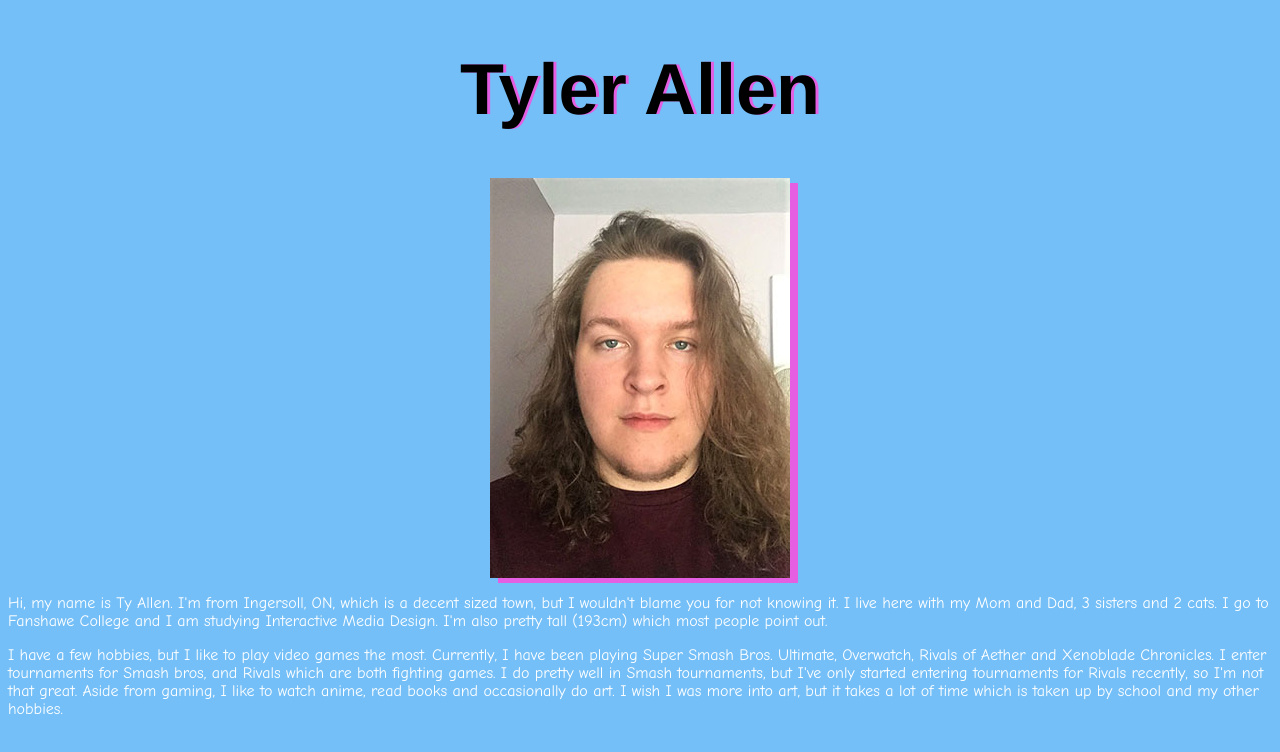
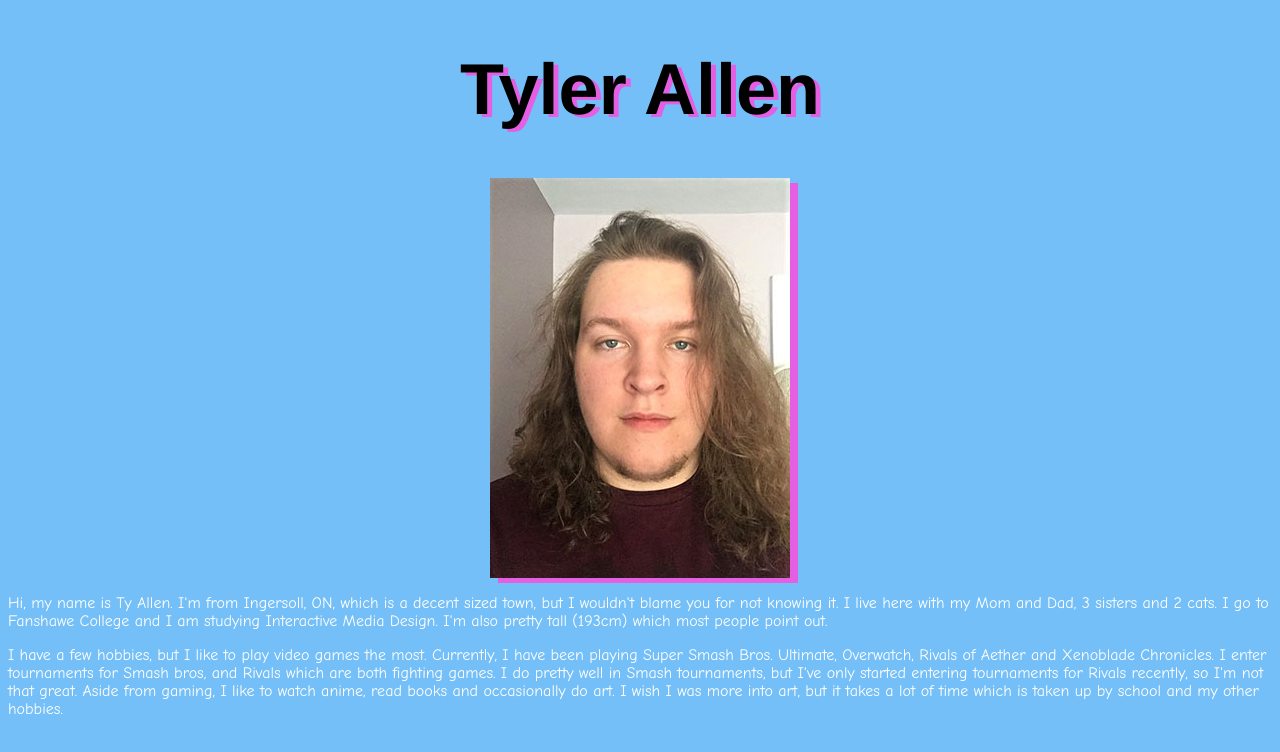
Before and after one commit to mehta-asim/1054-Makeup-Assignment, a plain HTML site: page ty.html in a window 1280 px wide. Drawn offline with Linux system fonts and the light colour scheme.

Commit message:
updating css on header

```diff
--- a/css/ty.css
+++ b/css/ty.css
@@ -15,7 +15,7 @@ h1
 {
 	font-family: Helvetica, serif;
 	font-size: 72px;
-	text-shadow: 3px 0px #e45fe2;
+	text-shadow: 5px 3px #e45fe2;
 	color: black;
 	text-align: center;
 }
```
